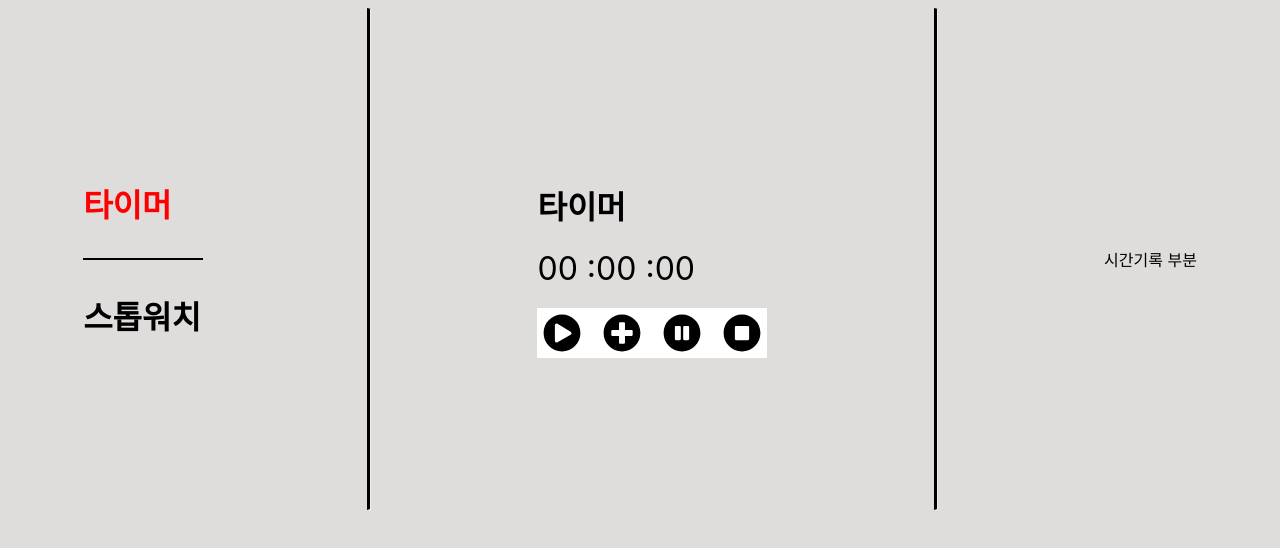
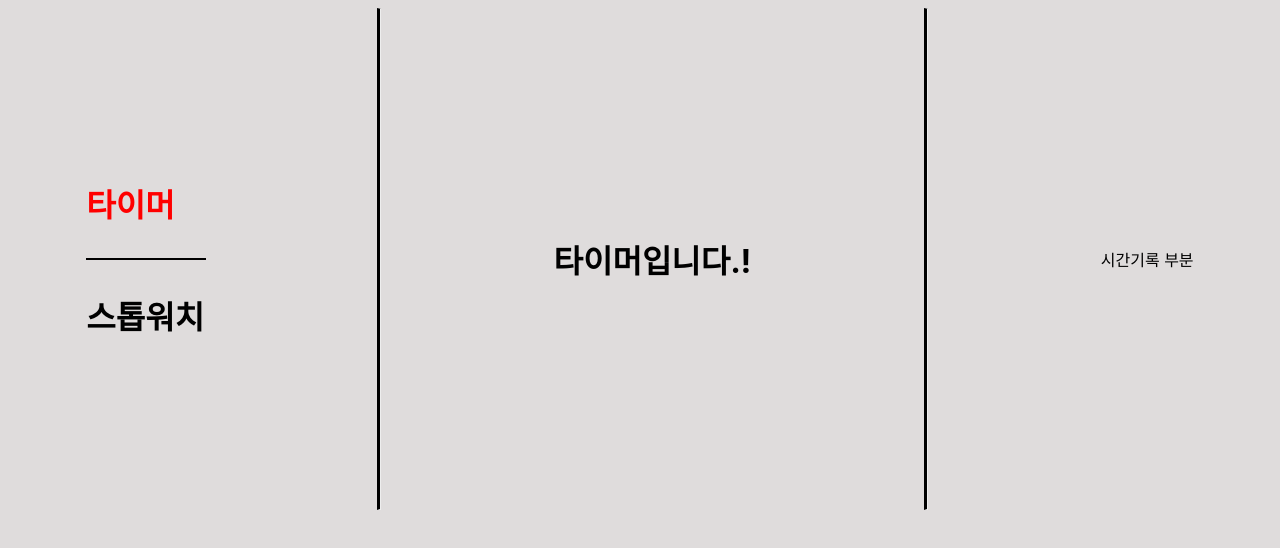
Before and after one commit to whitecity01/2024-react-study, a React (Create React App) app in the folder Week1/Sunan/timer/: page / in a window 1280 px wide. Shown: the top 548 px of the page. Built offline with nearby package versions, Linux system fonts and the light colour scheme.

Commit message:
[FIX] 표기오류 고치기

```diff
--- a/Week1/Sunan/timer/src/App.js
+++ b/Week1/Sunan/timer/src/App.js
@@ -3,7 +3,7 @@ import './App.css';
 import { useState, useEffect } from 'react';
 import {FaStopCircle, FaPlusCircle, FaPauseCircle, FaPlayCircle} from 'react-icons/fa'
 
-function Timer() {
+function Stopwatch() {
   const [time, setTime] = useState(0);
   const [start, setStart] = useState(false);
 
@@ -38,7 +38,7 @@ function Timer() {
 
   return (
     <div>
-      <div><h1>타이머</h1></div>
+      <div><h1>스톱워치</h1></div>
       <time>
         {`0${Math.floor((time / 60000) % 60)}`.slice(-2)} :
         {`0${Math.floor((time / 1000) % 60)}`.slice(-2)} :
@@ -54,8 +54,8 @@ function Timer() {
   );
 }
 
-function Stopwatch() {
-  return <h1>스탑와치입니다.!</h1>;
+function Timer() {
+  return <h1>타이머입니다.!</h1>;
 }
 
 function App() {
```
